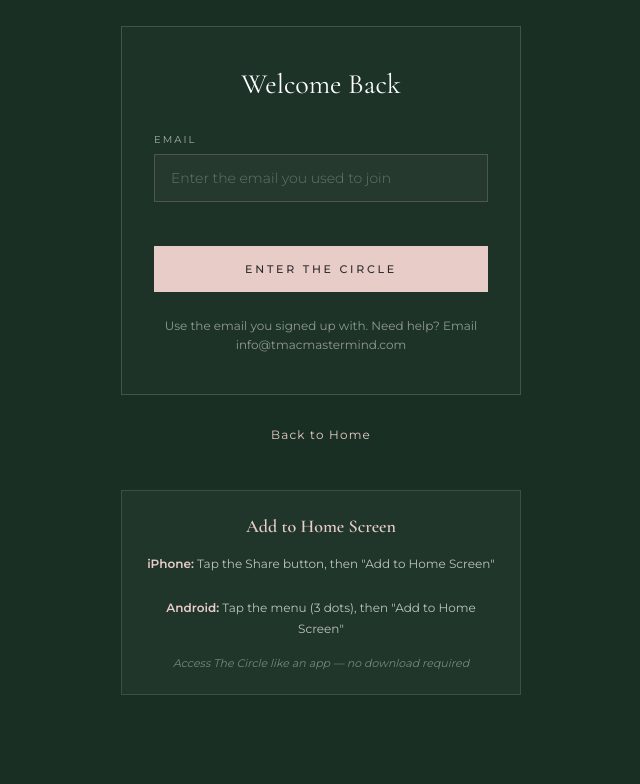
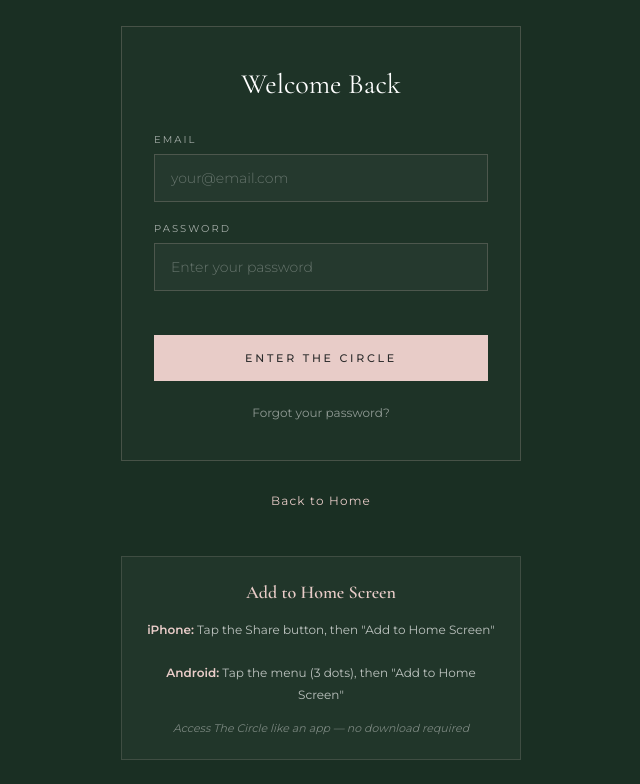
Before and after one commit to tkdbrad03/rich-friends-circle, a website: page rich-friends-circle/public/member-login.html in a window 1280 px wide. Shown: the part 157-941 px from the top of the page, without its empty margins (319-959 px from the left). Before the commit the page ends 876 px from the top, so only its background shows below. Drawn offline with nearby package versions, Linux system fonts and the light colour scheme.

Commit message:
Refactor member login form and inputs
Removed help text and updated input placeholders. Added password input field and included it in the login request.

```diff
--- a/rich-friends-circle/public/member-login.html
+++ b/rich-friends-circle/public/member-login.html
@@ -181,14 +181,6 @@
       color: var(--tmac-blush);
     }
 
-    .help-text {
-      text-align: center;
-      margin-top: 24px;
-      font-size: 12px;
-      color: rgba(255,255,255,0.5);
-      line-height: 1.6;
-    }
-
     .back-link {
       display: block;
       text-align: center;
@@ -252,7 +244,12 @@
       <form id="login-form">
         <div class="form-group">
           <label class="form-label">Email</label>
-          <input type="email" name="email" class="form-input" required placeholder="Enter the email you used to join">
+          <input type="email" name="email" class="form-input" required placeholder="your@email.com">
+        </div>
+
+        <div class="form-group">
+          <label class="form-label">Password</label>
+          <input type="password" name="password" class="form-input" required placeholder="Enter your password">
         </div>
 
         <button type="submit" class="login-btn" id="login-btn">Enter The Circle</button>
@@ -260,7 +257,7 @@
         <div id="error-message" class="error-message"></div>
       </form>
 
-      <p class="help-text">Use the email you signed up with. Need help? Email info@tmacmastermind.com</p>
+      <a href="#" class="forgot-link">Forgot your password?</a>
     </div>
 
     <a href="/" class="back-link">Back to Home</a>
@@ -290,12 +287,13 @@
 
       const formData = new FormData(form);
       const email = formData.get('email');
+      const password = formData.get('password');
 
       try {
         const res = await fetch('/api/auth/login', {
           method: 'POST',
           headers: { 'Content-Type': 'application/json' },
-          body: JSON.stringify({ email })
+          body: JSON.stringify({ email, password })
         });
 
         const data = await res.json();
@@ -303,9 +301,6 @@
         if (!res.ok) {
           throw new Error(data.error || 'Login failed');
         }
-
-        // Store member info
-        localStorage.setItem('member', JSON.stringify(data.member));
 
         // Redirect to member dashboard
         window.location.href = '/home.html';
```
